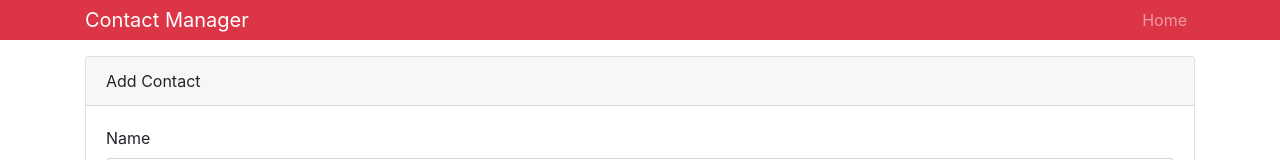
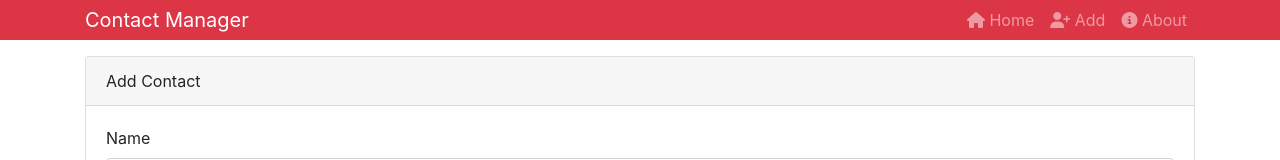
Before and after one commit to Raayhan/Contact-Manager, a React (Create React App) app: page /contact/add in a window 1280 px wide. Shown: the top 160 px of the page. Built offline with nearby package versions, Linux system fonts and the light colour scheme.

Commit message:
Added Nav link & re-directions using React-Router

```diff
--- a/src/components/contacts/AddContact.js
+++ b/src/components/contacts/AddContact.js
@@ -43,6 +43,7 @@
       phone: "",
       errors: {},
     });
+    this.props.history.push("/");
   };
   onChange = (e) => this.setState({ [e.target.name]: e.target.value });
 
--- a/src/components/layout/Header.js
+++ b/src/components/layout/Header.js
@@ -1,5 +1,6 @@
 import React from "react";
 import PropTypes from "prop-types";
+import { Link } from "react-router-dom";
 
 const Header = (props) => {
   const { branding } = props;
@@ -12,9 +13,19 @@
         <div>
           <ul className="navbar-nav mr-auto">
             <li className="nav-item">
-              <a className="nav-link" href="/">
-                Home
-              </a>
+              <Link className="nav-link" to="/">
+                <i className="fas fa-home"></i> Home
+              </Link>
+            </li>
+            <li className="nav-item">
+              <Link className="nav-link" to="/contact/add">
+                <i className="fas fa-user-plus"></i> Add
+              </Link>
+            </li>
+            <li className="nav-item">
+              <Link className="nav-link" to="/about">
+                <i className="fas fa-info-circle"></i> About
+              </Link>
             </li>
           </ul>
         </div>
```
